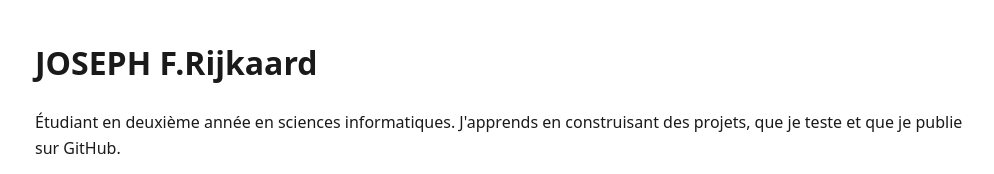
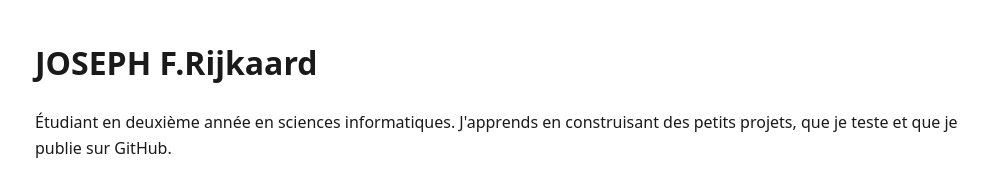
Before and after one commit to Zorojuro6/portfolio, a plain HTML site: page index.html in a window 1280 px wide. Shown: the top 174 px of the page, without its empty margins (141-1135 px from the left). Drawn offline with Linux system fonts and the light colour scheme.

Commit message:
Correction de certains fautes

```diff
--- a/index.html
+++ b/index.html
@@ -11,7 +11,7 @@
 
     <header>
         <h1>JOSEPH F.Rijkaard</h1>
-        <p>Étudiant en deuxième année en sciences informatiques. J'apprends en construisant des projets, que je teste et que je publie sur GitHub.</p>
+        <p>Étudiant en deuxième année en sciences informatiques. J'apprends en construisant des petits projets, que je teste et que je publie sur GitHub.</p>
         <nav aria-label="Navigation principale">
             <a href="#projets">Projets</a>
             <a href="#apropos">À propos</a>
```
